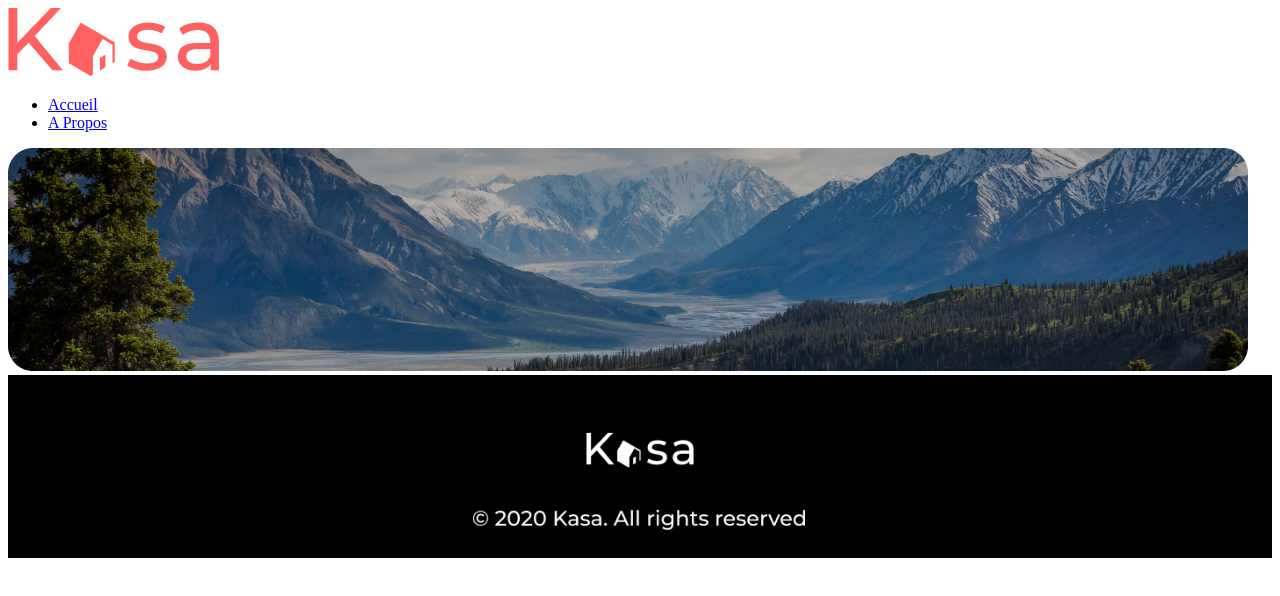
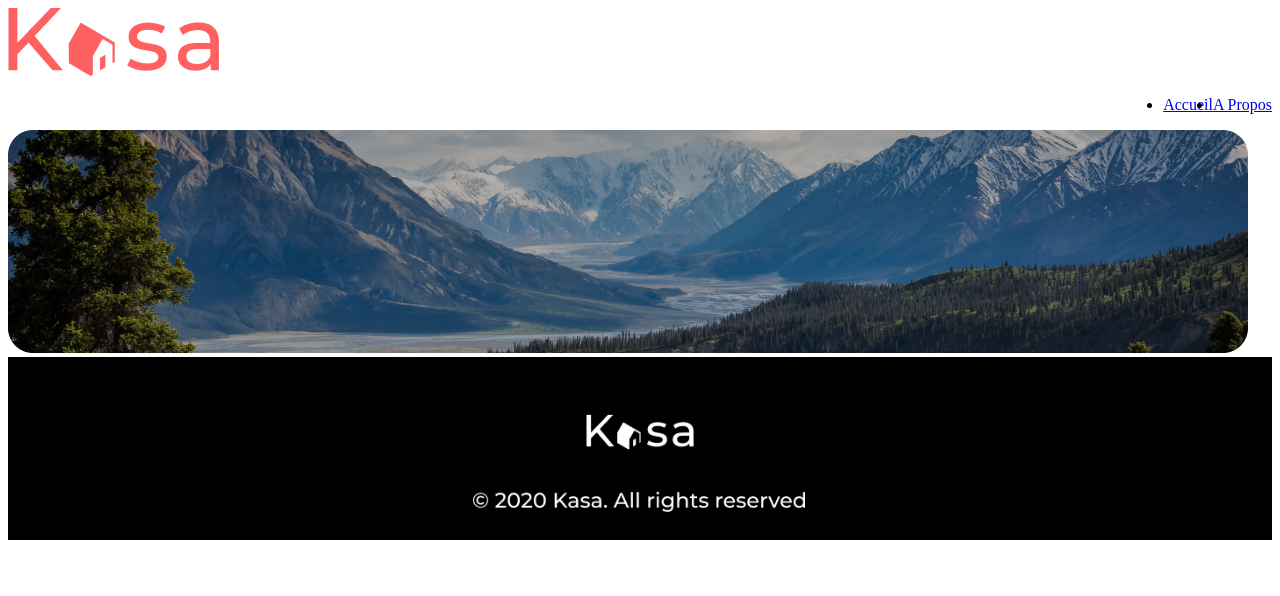
Before and after one commit to NatashaFinkel/Kasa, a React (Create React App) app: page /about in a window 1280 px wide. Shown: the top 596 px of the page. Built offline with nearby package versions, Linux system fonts and the light colour scheme.

Commit message:
Ajout de navbar.scss  et inclusion dans navbar.jsx

```diff
--- a/src/components/navBar/NavBar.jsx
+++ b/src/components/navBar/NavBar.jsx
@@ -1,5 +1,6 @@
 import React from "react";
 import { Link } from "react-router-dom";
+import "./_navBar.scss";
 
 function NavBar() {
   return (
--- a/src/components/navBar/_navBar.scss
+++ b/src/components/navBar/_navBar.scss
@@ -0,0 +1,8 @@
+
+
+ul {
+/*   @include fit-in-display; */
+  display: flex;
+  flex-direction: row;
+  justify-content: flex-end;
+}
```
